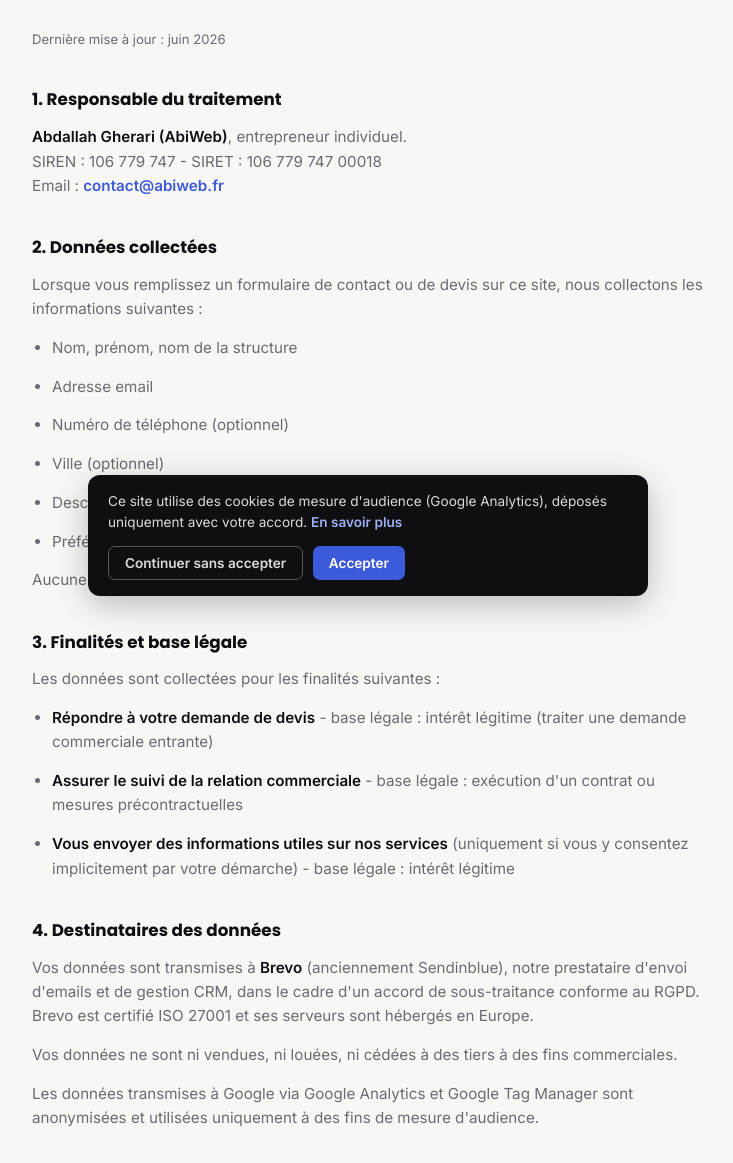
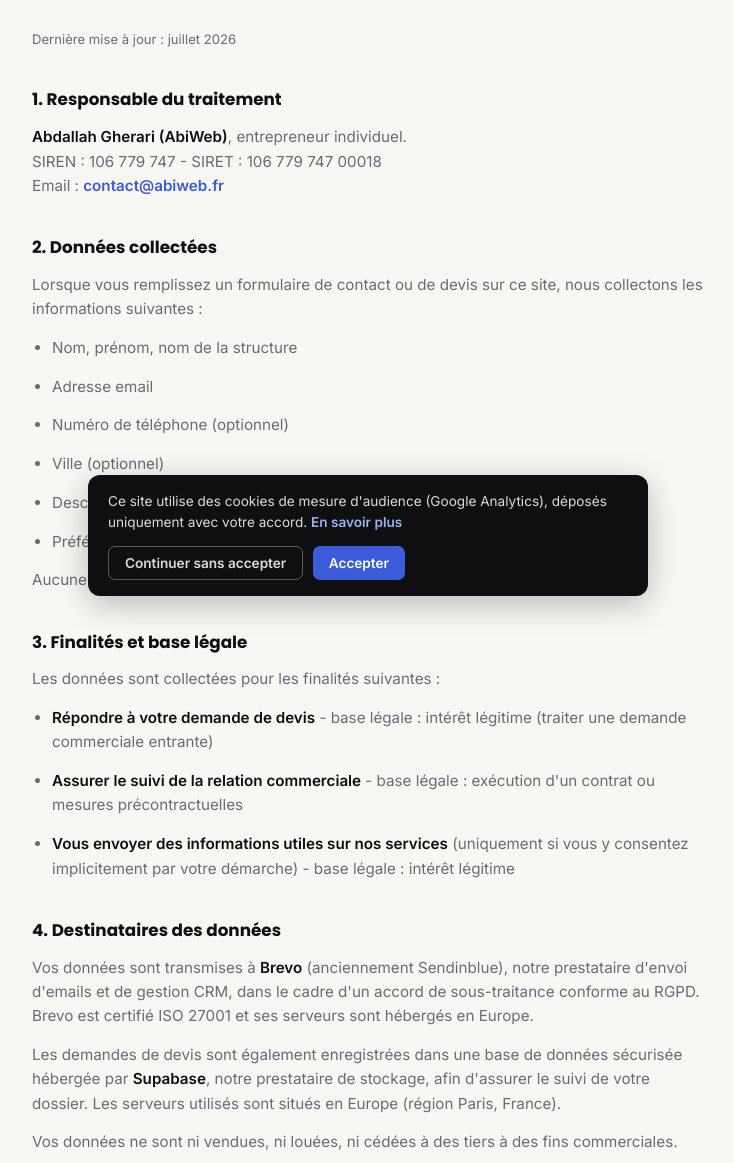
Before and after one commit to Abudara25/abiweb, a website: page politique-de-confidentialite/index.html in a window 1280 px wide. Shown: the part 188-1351 px from the top of the page, without its empty margins (272-1005 px from the left). Drawn offline with Linux system fonts and the light colour scheme.

Commit message:
Mentionne Supabase comme destinataire des donnees dans la politique de confidentialite
Les briefs sont stockes dans Supabase depuis ee9272b, ce sous-traitant
manquait dans la section RGPD des destinataires.

```diff
--- a/politique-de-confidentialite/index.html
+++ b/politique-de-confidentialite/index.html
@@ -67,7 +67,7 @@
   <div class="wrap">
     <a href="/"><img class="logo" src="/images/logo/abiweb-logo.svg" alt="AbiWeb" /></a>
     <h1>Politique de confidentialité</h1>
-    <p class="updated">Dernière mise à jour : juin 2026</p>
+    <p class="updated">Dernière mise à jour : juillet 2026</p>
 
     <h2>1. Responsable du traitement</h2>
     <p>
@@ -101,6 +101,9 @@
     <h2>4. Destinataires des données</h2>
     <p>
       Vos données sont transmises à <strong>Brevo</strong> (anciennement Sendinblue), notre prestataire d'envoi d'emails et de gestion CRM, dans le cadre d'un accord de sous-traitance conforme au RGPD. Brevo est certifié ISO 27001 et ses serveurs sont hébergés en Europe.
+    </p>
+    <p>
+      Les demandes de devis sont également enregistrées dans une base de données sécurisée hébergée par <strong>Supabase</strong>, notre prestataire de stockage, afin d'assurer le suivi de votre dossier. Les serveurs utilisés sont situés en Europe (région Paris, France).
     </p>
     <p>
       Vos données ne sont ni vendues, ni louées, ni cédées à des tiers à des fins commerciales.
```
